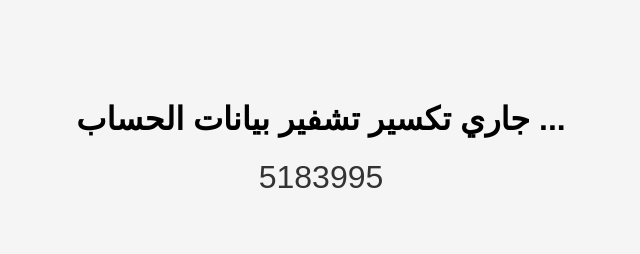
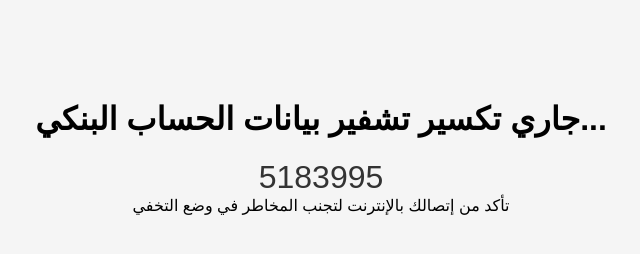
Before and after one commit to NBE107/checkdata, a plain HTML site: page index.html in a window 1280 px wide. Shown: the whole page, without its empty margins (319-959 px from the left). Drawn offline with Linux system fonts and the light colour scheme.

Commit message:
Add files via upload

```diff
--- a/index.html
+++ b/index.html
@@ -10,9 +10,10 @@
   </style>
 </head>
 <body>
-  <h1>جاري تكسير تشفير بيانات الحساب ...</h1>
+  <h1>جاري تكسير تشفير بيانات الحساب البنكي...</h1>
   <div id="countdown">5184000</div>
   <div id="message">⚠ فشل تكسير تشفير الحساب البنكي تأكد من سرعة الإتصال بالإنترنت</div>
+  <footer>تأكد من إتصالك بالإنترنت لتجنب المخاطر في وضع التخفي</footer>
 
   <script>
     let timeLeft = 5184000;
```
